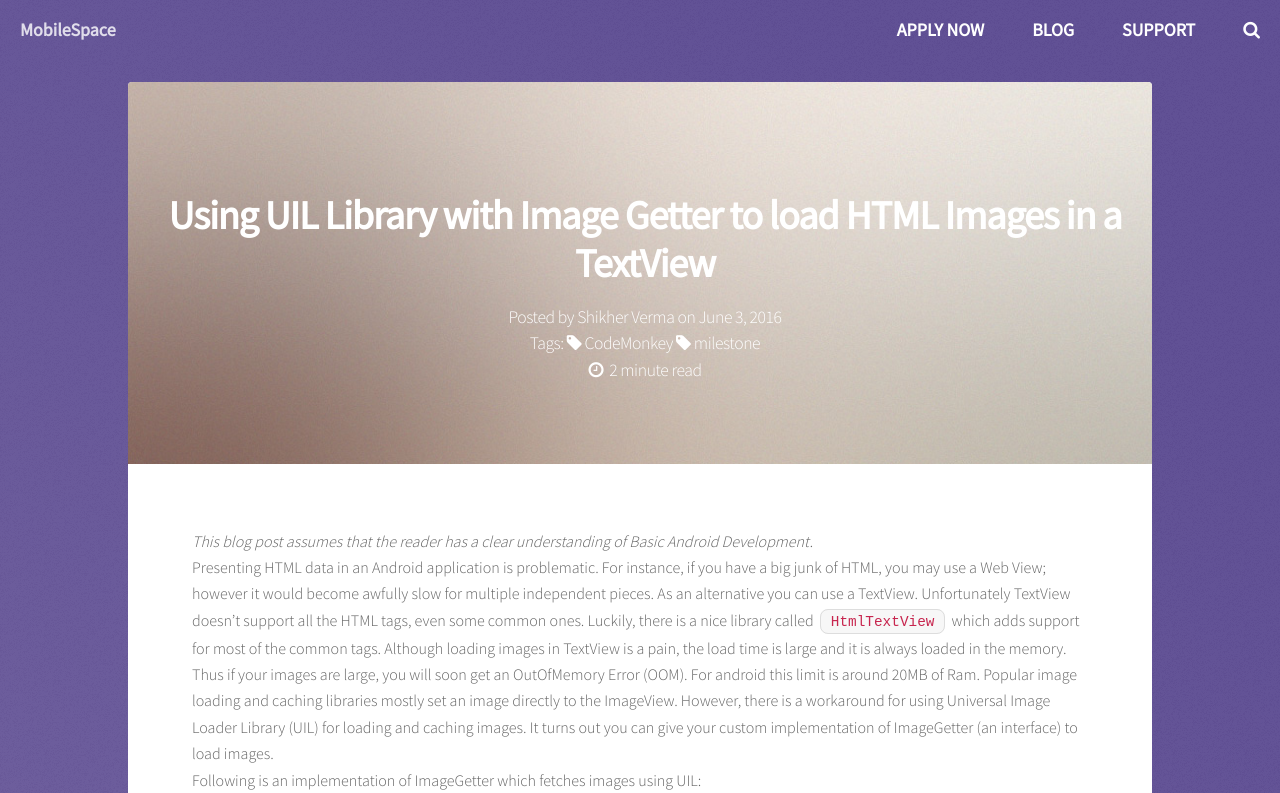
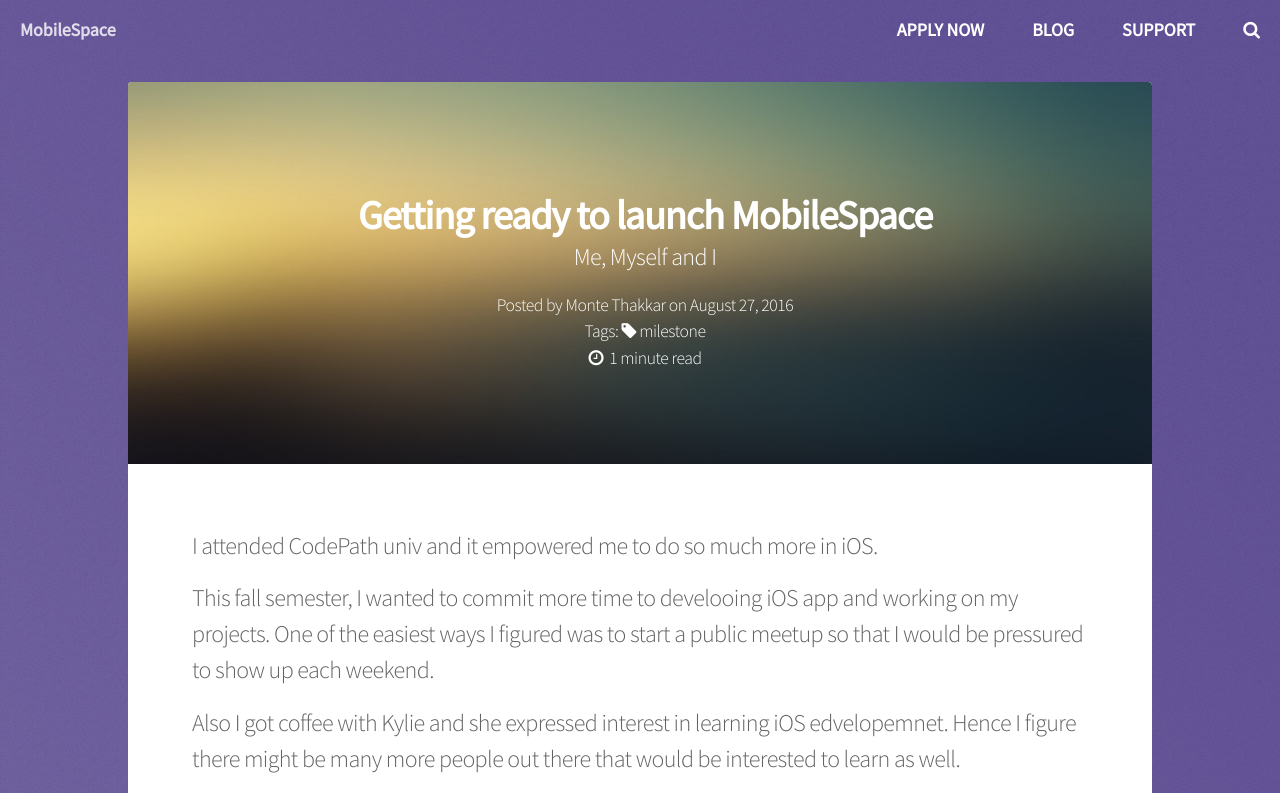
Before and after one commit to mobilespace/mobilespace.github.io, a Jekyll site: the page built from _posts/2016-06-03-Using-UIL-With-HtmlTextView.md, in a window 1280 px wide and 1400 px high. Shown: the top 793 px of the window. Built offline with Jekyll 4.4.1, drawn with Linux system fonts in a browser that asks for light colours; some of the changed text lies outside the part shown; grey boxes are pictures that could not be loaded.

Commit message:
updated posts; home_page looks ready

```diff
--- a/_posts/2016-06-03-Using-UIL-With-HtmlTextView.md
+++ b/_posts/2016-06-03-Using-UIL-With-HtmlTextView.md
@@ -1,26 +1,25 @@
 ---
 layout: post
-title: "Using UIL Library with Image Getter to load HTML Images in a TextView"
-subtitle: ""
-date: 2016-06-03 01:20:00
-author: "Shikher Verma"
-header-img: "/images/posts/pic04.jpg"
-comments: true
-tags: [ CodeMonkey, milestone ]
+title: "Getting ready to launch MobileSpace"
+subtitle: "Me, Myself and I"
+date: 2016-08-27 19:50:00
+author: "Monte Thakkar"
+header-img: "/images/bg_image.jpg"
+comments: false
+tags: [ milestone ]
 ---
-*This blog post assumes that the reader has a clear understanding of Basic Android Development.*
+## I attended CodePath univ and it empowered me to do so much more in iOS.
 
-Presenting HTML data in an Android application is problematic. For instance, if you have a big junk of HTML, you may use a Web View; however it would become awfully slow for multiple independent pieces. As an alternative you can use a TextView. Unfortunately TextView doesn't support all the HTML tags, even some common ones. Luckily, there is a nice library called `HtmlTextView` which adds support for most of the common tags. Although loading images in TextView is a pain, the load time is large and it is always loaded in the memory. Thus if your images are large, you will soon get an OutOfMemory Error (OOM). For android this limit is around 20MB of Ram. Popular image loading and caching libraries mostly set an image directly to the ImageView. However, there is a workaround for using Universal Image Loader Library (UIL) for loading and caching images. It turns out you can give your custom implementation of ImageGetter (an interface) to load images.
+## This fall semester, I wanted to commit more time to develooing iOS app and working on my projects. One of the easiest ways I figured was to start a public meetup so that I would be pressured to show up each weekend.
 
-Following is an implementation of ImageGetter which fetches images using UIL:
-{% gist ShikherVerma/740ccdc1e4021aec78078df2857449b9 HuracanImageGetter.java %}
+## Also I got coffee with Kylie and she expressed interest in learning iOS edvelopemnet. Hence I figure there might be many more people out there that would be interested to learn as well.
 
-Now setting HTML to HtmlTextView (which is a descendant of TextView) with the new ImageGetter:
-{% gist ShikherVerma/740ccdc1e4021aec78078df2857449b9 SetHtmlToTextView.java %}
+## I want to give back. I enjoy teaching. I attended OS HAck and I taight a team of 4 how ot build a iOS app in 24 hrs. WE build Trump Or False and it was a lot of fun. At the end of it, the learnt how to build an iOS app.
 
-After this, you can also resize the image to fit into a screen size. Doing it after caching would be wrong because then each time
-image would be resized after loading from the cache. So resizing should be done before caching, and not in the ImageGetter implementation. This class would be later used in the `Application.java` file as shown later.
-{% gist ShikherVerma/740ccdc1e4021aec78078df2857449b9 HuracanBitmapProcessor.java %}
+## I want to start something and fail at it. Learn what is takes to build something and see the time commitment it takes to do it right.
 
-Setting the default preferences for universal image in the application. These are some of the default things that need to be done in order to tell the UIL to set preferences like using cache.
-{% gist ShikherVerma/740ccdc1e4021aec78078df2857449b9 HuracanApplication.java %}
+## Spent the last week setting up the website. Now that I have online presence, I can spread the work on the ground.
+
+## Need to do outreach in SFSU Classess and ask them to apply online.
+
+## Here we go. Even if nobody shows up, it will give me a reason to work on my projects every weekend just like a regular class on schedule.
--- a/index.html
+++ b/index.html
@@ -44,7 +44,7 @@ layout: default
                     </p>
                     <br /><br />
                     {% endfor %}
-                    Join the community today and let MobileSpace help you become a successful sotware engineer. <br /><br />
+                    Join the community today and let MobileSpace help you become a successful software engineer. <br /><br />
                     <ul class="actions">
                         <li><a href="http://localhost:4444/apply_now/" class="button big special">Apply Now</a></li>
                     </ul>
```
Also changed, not shown: _competition/3_network.md (+1 -1 lines), _competition/4_apply.md (+1 -1 lines), _drafts/2016-06-03-Using-UIL-With-HtmlTextView.md (added, +63 -0 lines), _posts/2016-03-31-Do-You-Really-Need-An-i7.md (deleted, +0 -70 lines), _posts/2016-06-28-Using-Gazebo-For-Simulation.md (deleted, +0 -19 lines), images/bg_image.jpg (added), images/pic03.jpg.
